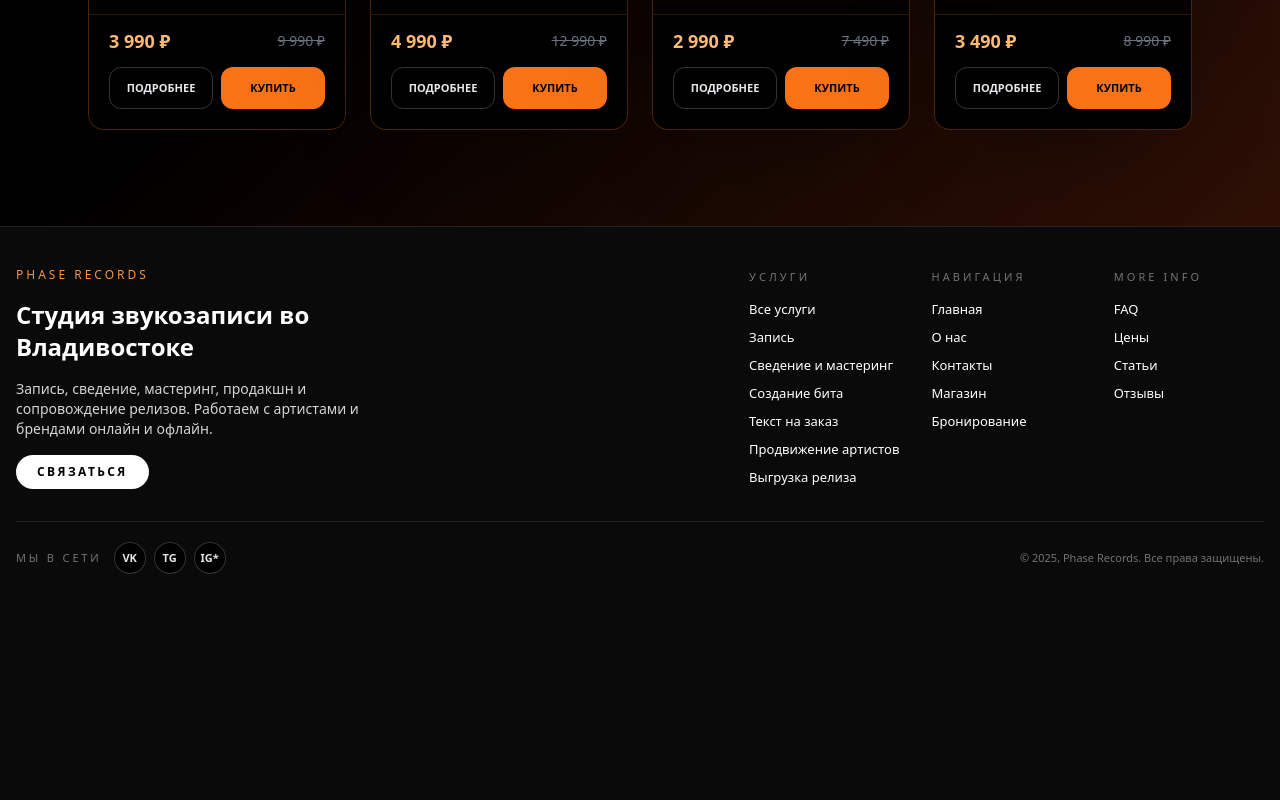
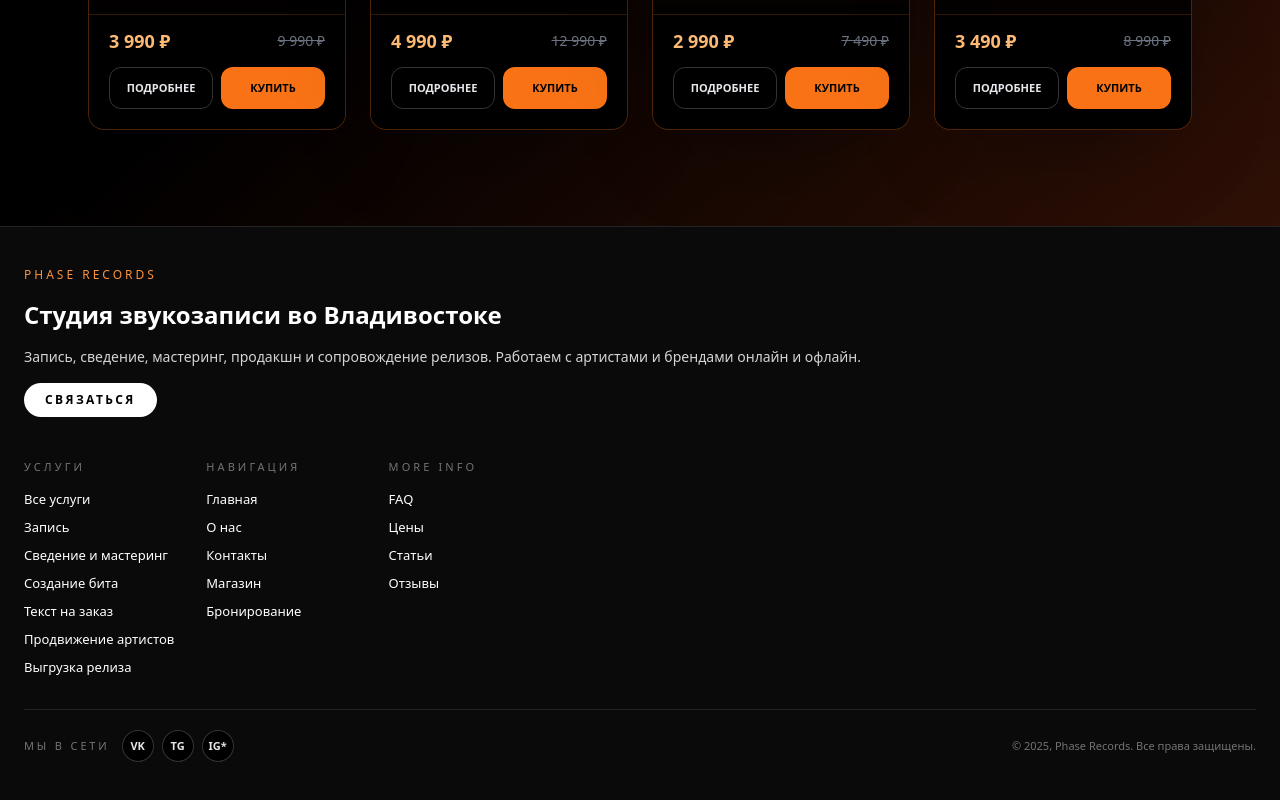
Before and after one commit to headice/coursework_phase_records, a React (Create React App) app in the folder coursework_phase_records/client/app/: page / in a window 1280 px wide. Shown: the part 6365-7165 px from the top of the page. Before the commit the page ends 6979 px from the top, so only its background shows below. Built offline with nearby package versions, Linux system fonts and the light colour scheme.

Commit message:
Improve footer layout on tablets

```diff
--- a/coursework_phase_records/client/app/src/components/Footer.jsx
+++ b/coursework_phase_records/client/app/src/components/Footer.jsx
@@ -41,12 +41,12 @@ export default function Footer() {
   ];
 
   return (
-    <footer className="w-full border-t border-white/10 bg-neutral-950 text-white py-10 px-4 mt-auto">
+    <footer className="w-full border-t border-white/10 bg-neutral-950 text-white py-10 px-4 md:px-6 mt-auto">
       <div className="max-w-7xl mx-auto space-y-8">
         {/* Верхний блок */}
-        <div className="flex flex-col gap-8 md:flex-row md:items-start md:justify-between">
+        <div className="flex flex-col gap-8 md:grid md:grid-cols-[1.05fr_1fr] md:gap-10 lg:flex lg:items-start lg:justify-between">
           {/* Левая колонка */}
-          <div className="space-y-4 max-w-sm">
+          <div className="space-y-4 max-w-xl md:max-w-none">
             <p className="text-xs uppercase tracking-[0.25em] text-orange-400">
               phase records
             </p>
@@ -67,7 +67,7 @@ export default function Footer() {
           </div>
 
           {/* Правые колонки */}
-          <div className="grid grid-cols-2 sm:grid-cols-3 gap-8 text-sm">
+          <div className="grid grid-cols-2 gap-6 md:gap-8 lg:grid-cols-3 text-sm">
             {/* Услуги */}
             <div>
               <h3 className="text-[11px] uppercase tracking-[0.28em] text-neutral-500 mb-3">
@@ -128,7 +128,7 @@ export default function Footer() {
         </div>
 
         {/* Нижний блок */}
-        <div className="border-t border-white/10 pt-5 flex flex-col gap-4 md:flex-row md:items-center md:justify-between">
+        <div className="border-t border-white/10 pt-5 flex flex-col gap-4 md:flex-row md:flex-wrap md:items-center md:justify-between">
           <div className="flex items-center gap-3">
             <span className="text-[11px] uppercase tracking-[0.26em] text-neutral-500">
               Мы в сети
```
